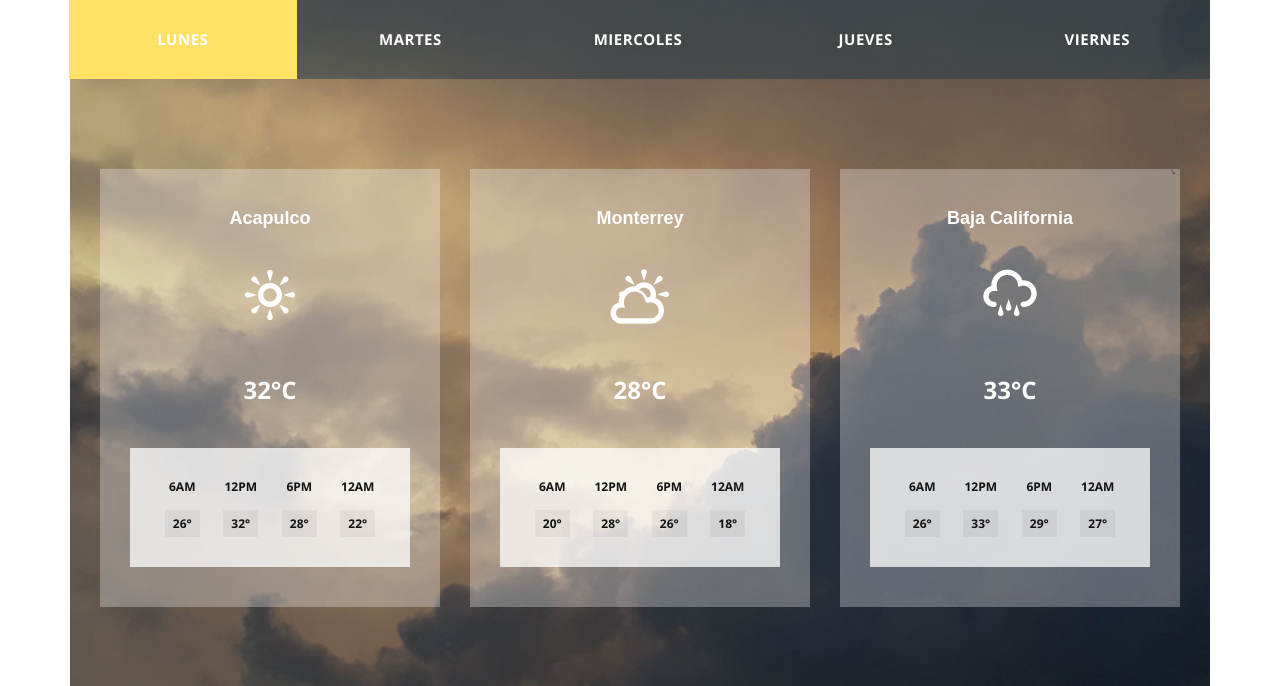
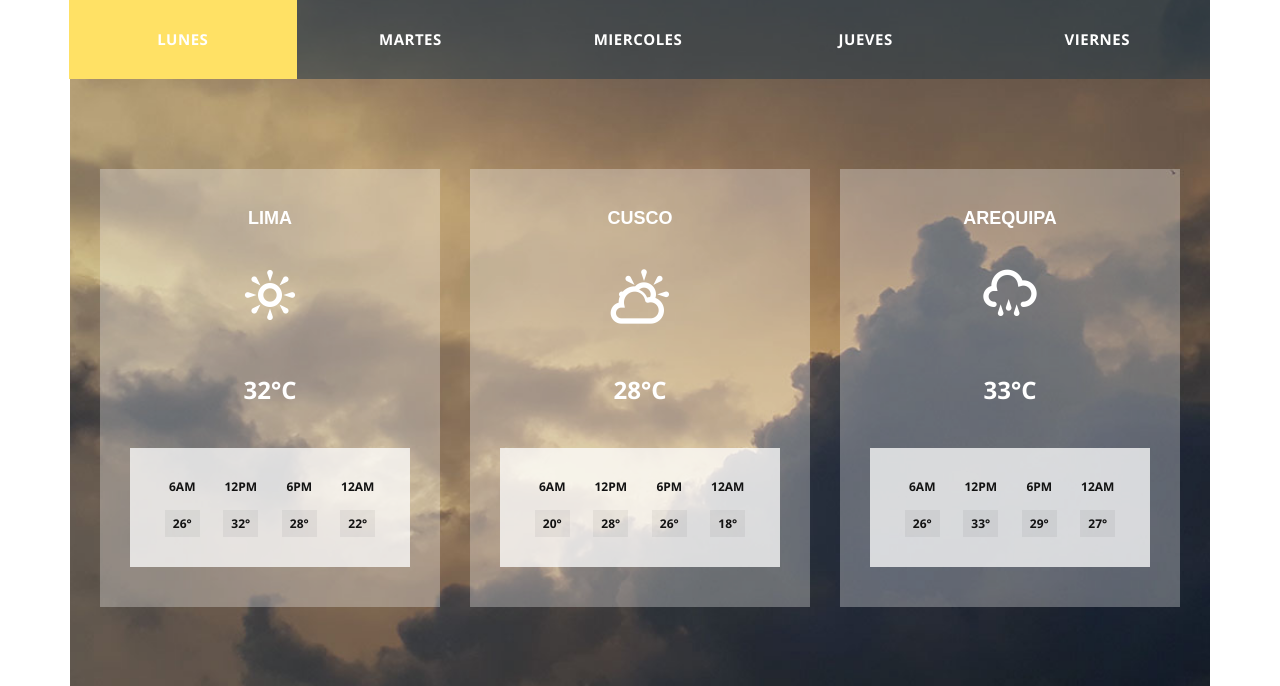
Before and after one commit to Alcidescu/php-master-aereo, a PHP site: page /index-pagos.php in a window 1280 px wide. Shown: the part 1250-1936 px from the top of the page. Run offline with PHP 8.4, Linux system fonts and the light colour scheme; some libraries are stand-ins or nearby versions.

Commit message:
index-pagos.php

```diff
--- a/index-pagos.php
+++ b/index-pagos.php
@@ -231,7 +231,7 @@ http://www.tooplate.com/view/2093-flight
                                             <div class="row">
                                                 <div class="col-md-4">
                                                     <div class="weather-item">
-                                                        <h6>Acapulco</h6>
+                                                        <h6>LIMA</h6>
                                                         <div class="weather-icon">
                                                             <img src="img/weather-icon-03.png" alt="">
                                                         </div>
@@ -246,7 +246,7 @@ http://www.tooplate.com/view/2093-flight
                                                 </div>
                                                 <div class="col-md-4">
                                                     <div class="weather-item">
-                                                        <h6>Monterrey</h6>
+                                                        <h6>CUSCO</h6>
                                                         <div class="weather-icon">
                                                             <img src="img/weather-icon-02.png" alt="">
                                                         </div>
@@ -261,7 +261,7 @@ http://www.tooplate.com/view/2093-flight
                                                 </div>
                                                 <div class="col-md-4">
                                                     <div class="weather-item">
-                                                        <h6>Baja California</h6>
+                                                        <h6>AREQUIPA</h6>
                                                         <div class="weather-icon">
                                                             <img src="img/weather-icon-01.png" alt="">
                                                         </div>
@@ -280,7 +280,7 @@ http://www.tooplate.com/view/2093-flight
                                             <div class="row">
                                                 <div class="col-md-4">
                                                     <div class="weather-item">
-                                                        <h6>Acapulco</h6>
+                                                        <h6>LIMA</h6>
                                                         <div class="weather-icon">
                                                             <img src="img/weather-icon-02.png" alt="">
                                                         </div>
@@ -295,7 +295,7 @@ http://www.tooplate.com/view/2093-flight
                                                 </div>
                                                 <div class="col-md-4">
                                                     <div class="weather-item">
-                                                        <h6>Monterrey</h6>
+                                                        <h6>CUSCO</h6>
                                                         <div class="weather-icon">
                                                             <img src="img/weather-icon-03.png" alt="">
                                                         </div>
@@ -310,7 +310,7 @@ http://www.tooplate.com/view/2093-flight
                                                 </div>
                                                 <div class="col-md-4">
                                                     <div class="weather-item">
-                                                        <h6>Baja California</h6>
+                                                        <h6>AREQUIPA</h6>
                                                         <div class="weather-icon">
                                                             <img src="img/weather-icon-01.png" alt="">
                                                         </div>
@@ -329,7 +329,7 @@ http://www.tooplate.com/view/2093-flight
                                             <div class="row">
                                                 <div class="col-md-4">
                                                     <div class="weather-item">
-                                                        <h6>Acapulco</h6>
+                                                        <h6>LIMA</h6>
                                                         <div class="weather-icon">
                                                             <img src="img/weather-icon-03.png" alt="">
                                                         </div>
@@ -344,7 +344,7 @@ http://www.tooplate.com/view/2093-flight
                                                 </div>
                                                 <div class="col-md-4">
                                                     <div class="weather-item">
-                                                        <h6>Monterrey</h6>
+                                                        <h6>CUSCO </h6>
                                                         <div class="weather-icon">
                                                             <img src="img/weather-icon-01.png" alt="">
                                                         </div>
@@ -359,7 +359,7 @@ http://www.tooplate.com/view/2093-flight
                                                 </div>
                                                 <div class="col-md-4">
                                                     <div class="weather-item">
-                                                        <h6>Baja California</h6>
+                                                        <h6>AREQUIPA</h6>
                                                         <div class="weather-icon">
                                                             <img src="img/weather-icon-02.png" alt="">
                                                         </div>
@@ -378,7 +378,7 @@ http://www.tooplate.com/view/2093-flight
                                             <div class="row">
                                                 <div class="col-md-4">
                                                     <div class="weather-item">
-                                                        <h6>Acapulco</h6>
+                                                        <h6>LIMA</h6>
                                                         <div class="weather-icon">
                                                             <img src="img/weather-icon-01.png" alt="">
                                                         </div>
@@ -393,7 +393,7 @@ http://www.tooplate.com/view/2093-flight
                                                 </div>
                                                 <div class="col-md-4">
                                                     <div class="weather-item">
-                                                        <h6>Monterrey</h6>
+                                                        <h6>CUSCO</h6>
                                                         <div class="weather-icon">
                                                             <img src="img/weather-icon-02.png" alt="">
                                                         </div>
@@ -408,7 +408,7 @@ http://www.tooplate.com/view/2093-flight
                                                 </div>
                                                 <div class="col-md-4">
                                                     <div class="weather-item">
-                                                        <h6>Baja California</h6>
+                                                        <h6>AREQUIPA</h6>
                                                         <div class="weather-icon">
                                                             <img src="img/weather-icon-03.png" alt="">
                                                         </div>
@@ -427,7 +427,7 @@ http://www.tooplate.com/view/2093-flight
                                             <div class="row">
                                                 <div class="col-md-4">
                                                     <div class="weather-item">
-                                                        <h6>Acapulco</h6>
+                                                        <h6>LIMA</h6>
                                                         <div class="weather-icon">
                                                             <img src="img/weather-icon-03.png" alt="">
                                                         </div>
@@ -442,7 +442,7 @@ http://www.tooplate.com/view/2093-flight
                                                 </div>
                                                 <div class="col-md-4">
                                                     <div class="weather-item">
-                                                        <h6>Monterrey</h6>
+                                                        <h6>CUSCO</h6>
                                                         <div class="weather-icon">
                                                             <img src="img/weather-icon-02.png" alt="">
                                                         </div>
@@ -457,7 +457,7 @@ http://www.tooplate.com/view/2093-flight
                                                 </div>
                                                 <div class="col-md-4">
                                                     <div class="weather-item">
-                                                        <h6>Baja California</h6>
+                                                        <h6>AREQUIPA</h6>
                                                         <div class="weather-icon">
                                                             <img src="img/weather-icon-01.png" alt="">
                                                         </div>
```
